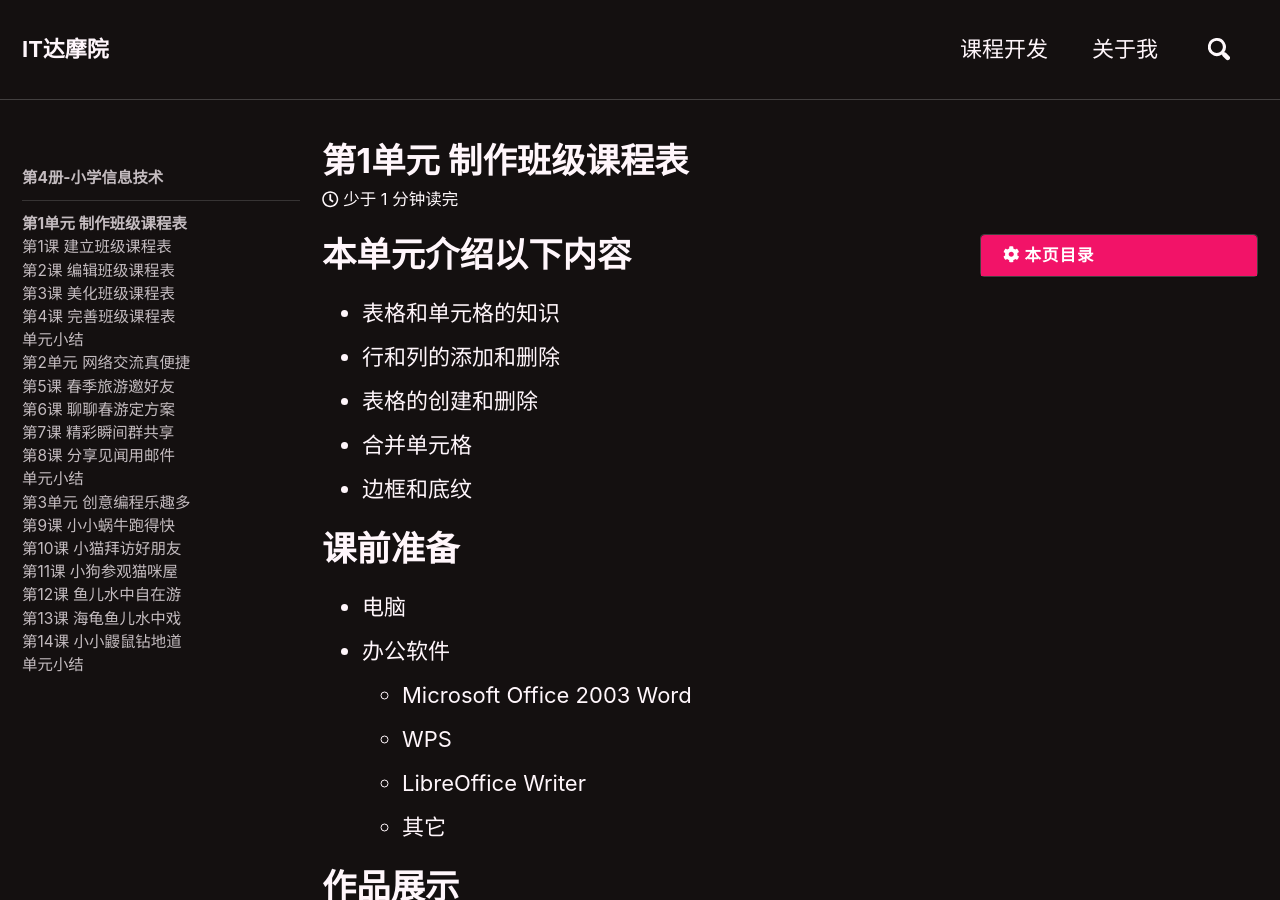
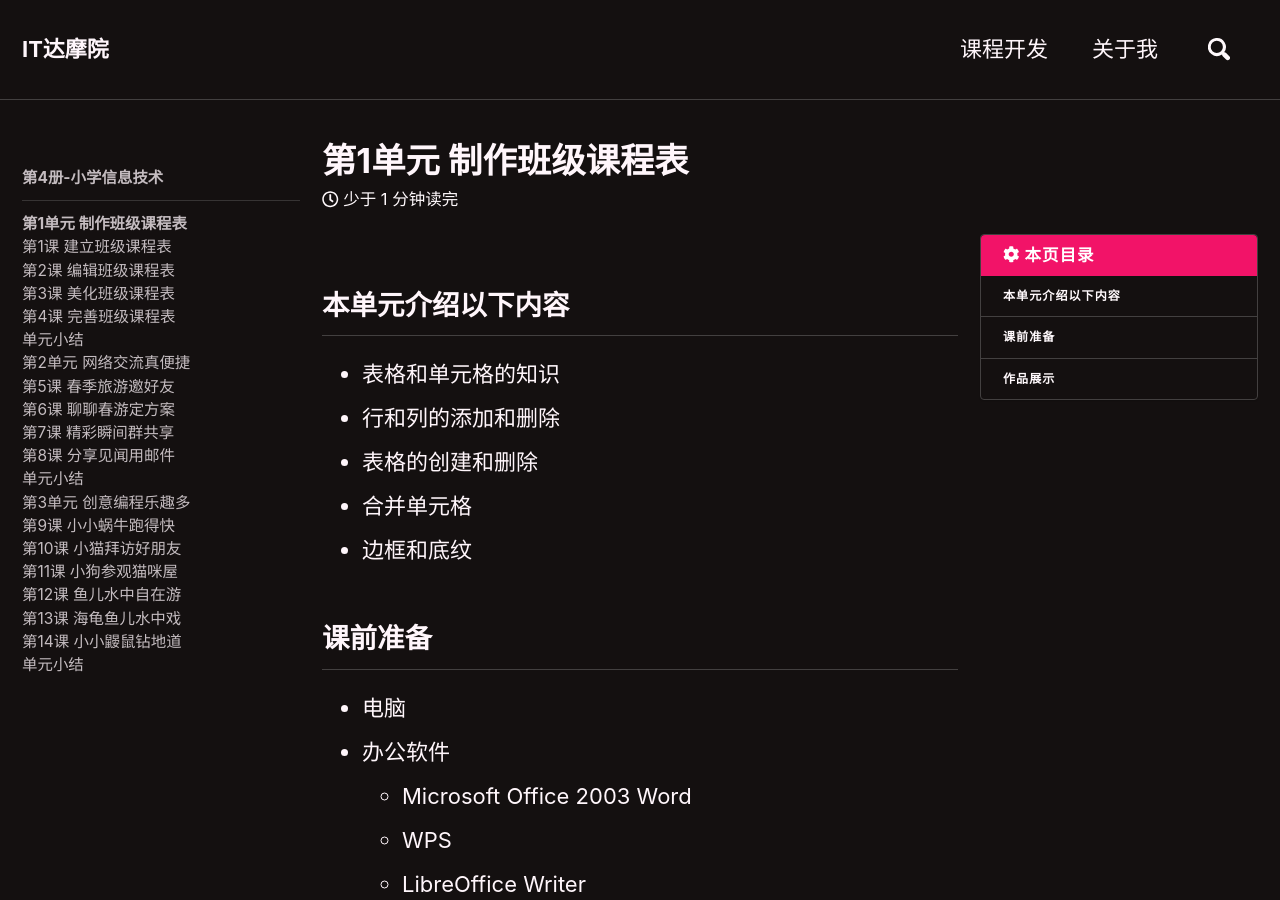
Before and after one commit to xinfengwu/goshinh.github.io-jekll-, a Jekyll site: the page built from _posts/courses/14-IT-Primary-4-version4/2018-03-16-Unit1Start.md, in a window 1280 px wide and 900 px high. Built offline with Jekyll 4.4.1, drawn with Linux system fonts in a browser that asks for light colours; nearby versions of some CDN libraries.

Commit message:
Update 2018-03-16-Unit1Start.md

```diff
--- a/_posts/courses/14-IT-Primary-4-version4/2018-03-16-Unit1Start.md
+++ b/_posts/courses/14-IT-Primary-4-version4/2018-03-16-Unit1Start.md
@@ -18,14 +18,14 @@ layouts_gallery:
     image_path: /assets/images/500x300.png
     alt: "第1单元作品展示"
 ---
-# 本单元介绍以下内容
+## 本单元介绍以下内容
 - 表格和单元格的知识
 - 行和列的添加和删除
 - 表格的创建和删除
 - 合并单元格
 - 边框和底纹
 
-# 课前准备
+## 课前准备
 - 电脑
 - 办公软件
   - Microsoft Office 2003 Word
@@ -33,5 +33,5 @@ layouts_gallery:
   - LibreOffice Writer
   - 其它
 
-# 作品展示
+## 作品展示
 {% include gallery id="layouts_gallery" caption="Examples of included layouts `splash`, `single`, and `archive`." %}
```
